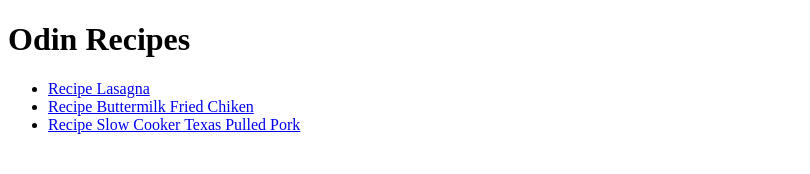
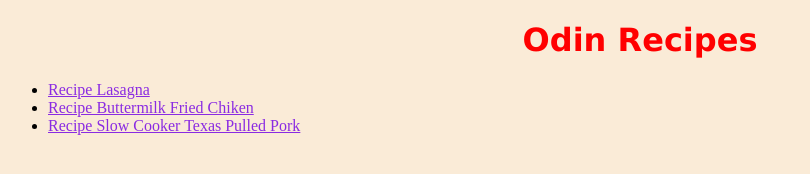
Before and after one commit to MrAkimo/odin-recipes, a plain HTML site: page index.html in a window 1280 px wide. Shown: the whole page, without its empty margins (0-810 px from the left). Drawn offline with Linux system fonts and the light colour scheme.

Commit message:
add style to main index

```diff
--- a/index.html
+++ b/index.html
@@ -6,7 +6,7 @@
 
         <meta charset="UTF-8">
         <title>Odin Recipes</title>
-
+        <link rel="stylesheet" href="style.css">
     </head>
 
     <body>
@@ -15,13 +15,13 @@
 
         <ul>
             <li>
-                <a href="recipes/lasagna.html">Recipe Lasagna</a>
+                <a class="recipePages" href="recipes/lasagna.html">Recipe Lasagna</a>
             </li>
             <li>
-                <a href="recipes/buttermilk-fried-chiken.html">Recipe Buttermilk Fried Chiken</a>
+                <a class="recipePages" href="recipes/buttermilk-fried-chiken.html">Recipe Buttermilk Fried Chiken</a>
             </li>
             <li>
-                <a href="recipes/slow-cooker-texas-pulled-pork.html">Recipe Slow Cooker Texas Pulled Pork</a>
+                <a class="recipePages" href="recipes/slow-cooker-texas-pulled-pork.html">Recipe Slow Cooker Texas Pulled Pork</a>
             </li>
         </ul>
 
--- /dev/null
+++ b/style.css
@@ -0,0 +1,13 @@
+body {
+    background-color: antiquewhite;
+}
+
+h1 {
+    color: red;
+    text-align: center;
+    font-family: 'Lucida Sans', 'Lucida Sans Regular', 'Lucida Grande', 'Lucida Sans Unicode', Geneva, Verdana, sans-serif;
+}
+
+.recipePages {
+    color: blueviolet;
+}
```
